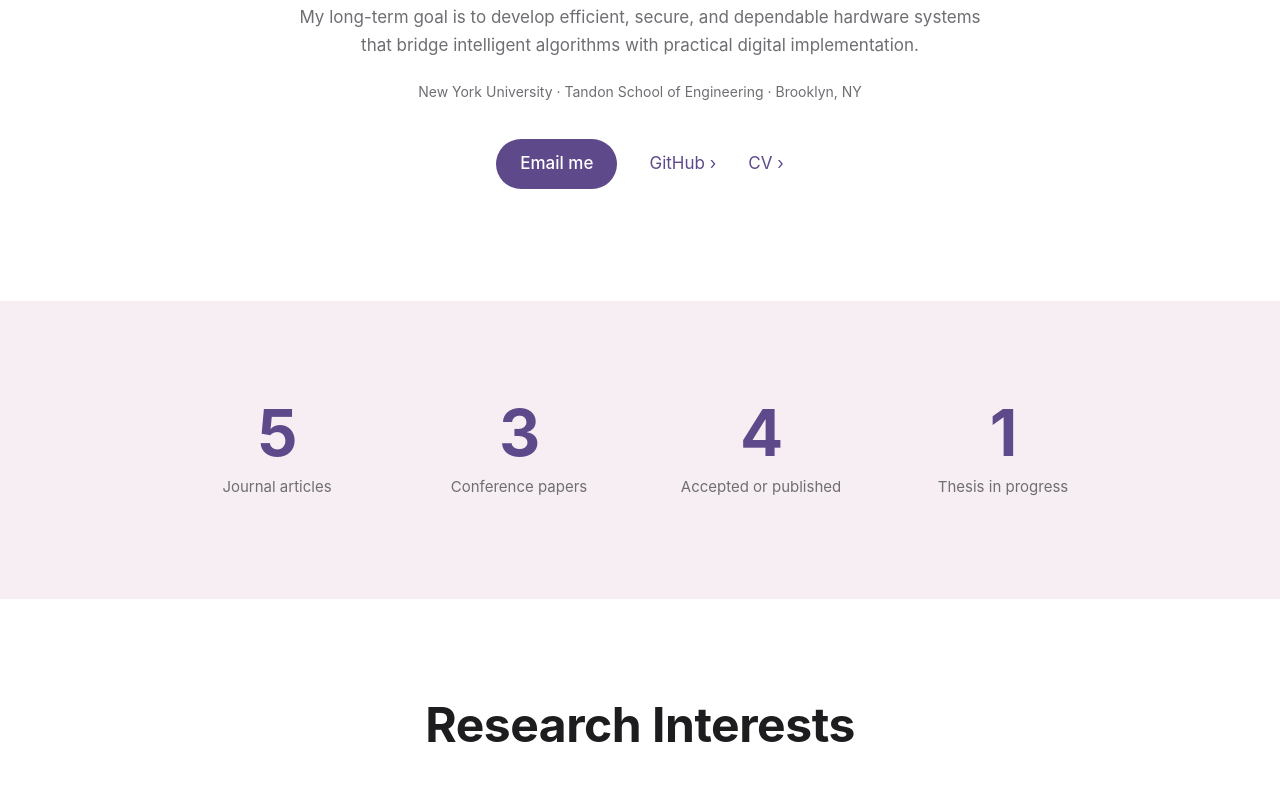
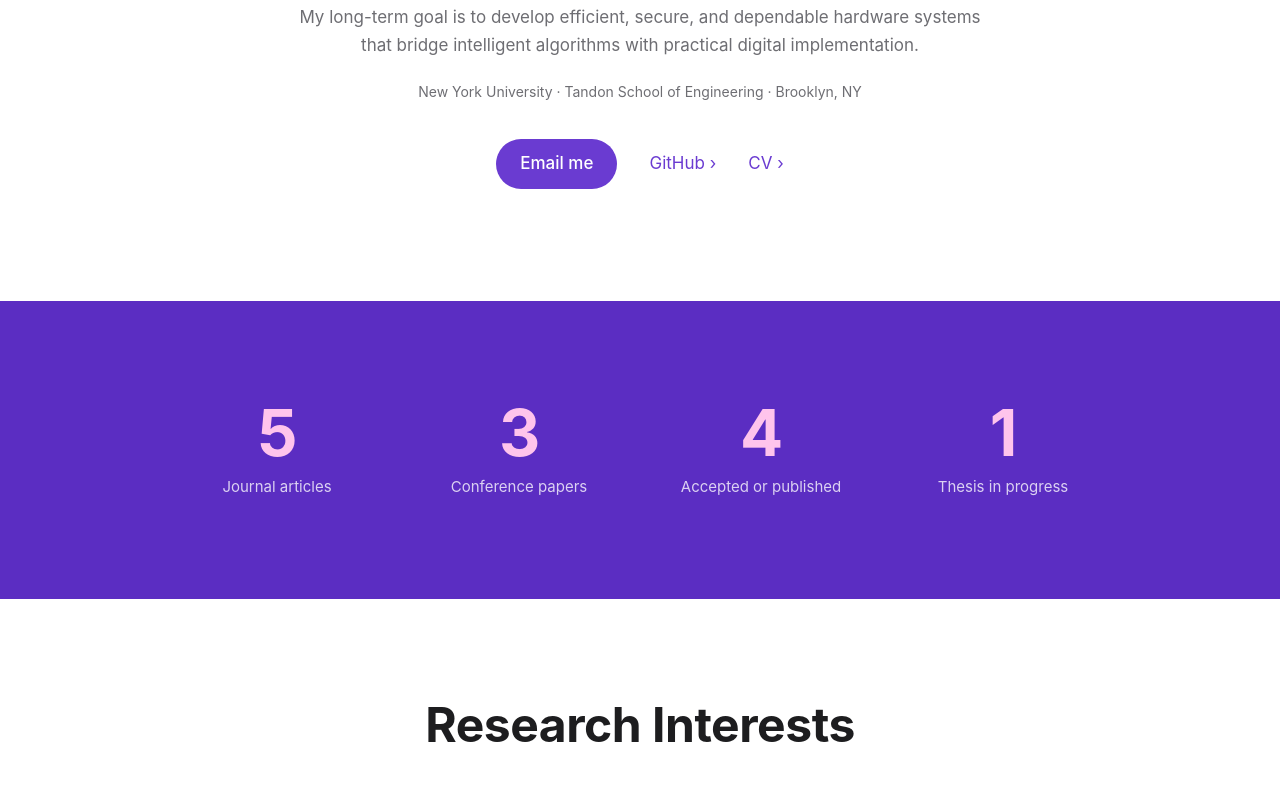
Before and after one commit to Reili22/Reili22.github.io, a plain HTML site: page index.html in a window 1280 px wide. Shown: the part 604-1408 px from the top of the page. Drawn offline with Linux system fonts and the light colour scheme.

Commit message:
Use saturated per-page color blocks
Co-Authored-By: Claude Opus 5.5 <noreply@anthropic.com>

```diff
--- a/style.css
+++ b/style.css
@@ -23,21 +23,27 @@
   --sans: -apple-system, BlinkMacSystemFont, 'SF Pro Display', 'SF Pro Text', 'Inter', 'Helvetica Neue', Arial, sans-serif;
 }
 
-/* ── Page themes (from the original per-page palettes) ── */
-body.page-home {            /* Plum purple */
-  --dark:  #3E2F5D;
-  --theme: #5E4A8B;
-  --band:  #F7EEF3;
+/* ── Page themes (saturated versions of the original per-page palettes) ──
+   --theme   accent on white sections
+   --band    solid colour block (white text sits on it)
+   --on-band accent used inside the colour block                            */
+body.page-home {            /* Purple + pink */
+  --dark:    #2E1466;
+  --theme:   #6A3BD1;
+  --band:    #5B2DC2;
+  --on-band: #FFC4EC;
 }
-body.page-pubs {            /* Forest green + blush rose */
-  --dark:  #1A4D41;
-  --theme: #1A4D41;
-  --band:  #F6F1E5;
+body.page-pubs {            /* Emerald green + rose */
+  --dark:    #063D2E;
+  --theme:   #0B7A57;
+  --band:    #0B7A57;
+  --on-band: #FFC2D1;
 }
 body.page-research {        /* Teal + amber */
-  --dark:  #27443F;
-  --theme: #3F7569;
-  --band:  #EEF6F4;
+  --dark:    #063F3B;
+  --theme:   #0B7C72;
+  --band:    #0B7C72;
+  --on-band: #FFC877;
 }
 
 *, *::before, *::after { box-sizing: border-box; margin: 0; padding: 0; }
@@ -181,7 +187,19 @@ body.site { color: var(--ink); background: #fff; }
   border: 0;
 }
 
-.site section.tint { background: var(--band); }
+.site section.tint {
+  background: var(--band);
+  color: #fff;
+  --ink:   #ffffff;
+  --grey:  rgba(255, 255, 255, 0.78);
+  --body:  rgba(255, 255, 255, 0.92);
+  --hair:  rgba(255, 255, 255, 0.22);
+  --theme: var(--on-band);
+}
+
+.site section.tint .st-published { color: #A8F0C6; }
+.site section.tint .st-review    { color: #FFD27A; }
+.site section.tint .st-prep      { color: rgba(255, 255, 255, 0.75); }
 
 /* headings */
 .site .kicker {
@@ -456,7 +474,7 @@ body.site main a.btn { color: #fff; }
 .site .project-body p {
   font-size: 17px;
   line-height: 1.7;
-  color: #424245;
+  color: var(--body, #424245);
 }
 
 .site .project-body p + p { margin-top: 16px; }
```
